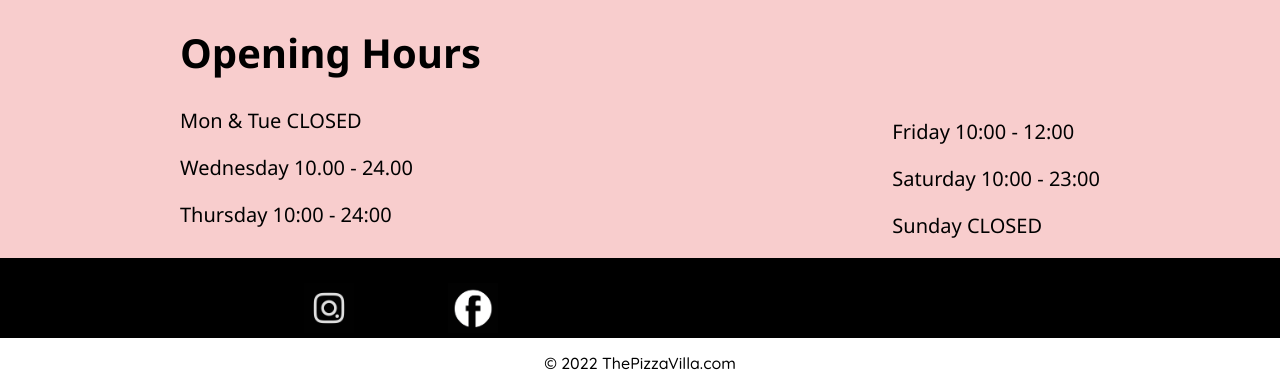
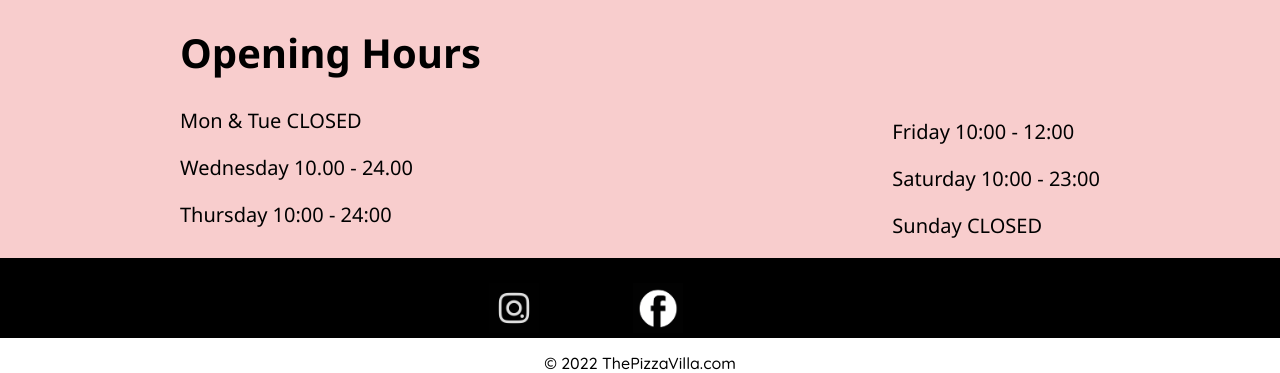
Before and after one commit to Poojal12/Pizza-Restaurant, a plain HTML site: page about.html in a window 1280 px wide. Shown: the part 904-1277 px from the top of the page. Drawn offline with Linux system fonts and the light colour scheme; a web font is replaced by a local one.

Commit message:
Update about.html

```diff
--- a/about.html
+++ b/about.html
@@ -57,7 +57,7 @@
 </div>
 </main>
 <footer>
-    <a href="https://www.instagram.com"><img src="Insta.png" alt="Instagram Link"></a>
+    <a href="https://www.instagram.com" style="margin-left: 370px;"><img src="Insta.png" alt="Instagram Link"></a>
     <a href="https://www.facebook.com"><img id="facebook" src="Facebook.png" alt="Facebook Link"></a>
     <p>&copy; 2022 ThePizzaVilla.com</p>
 </footer>
```
